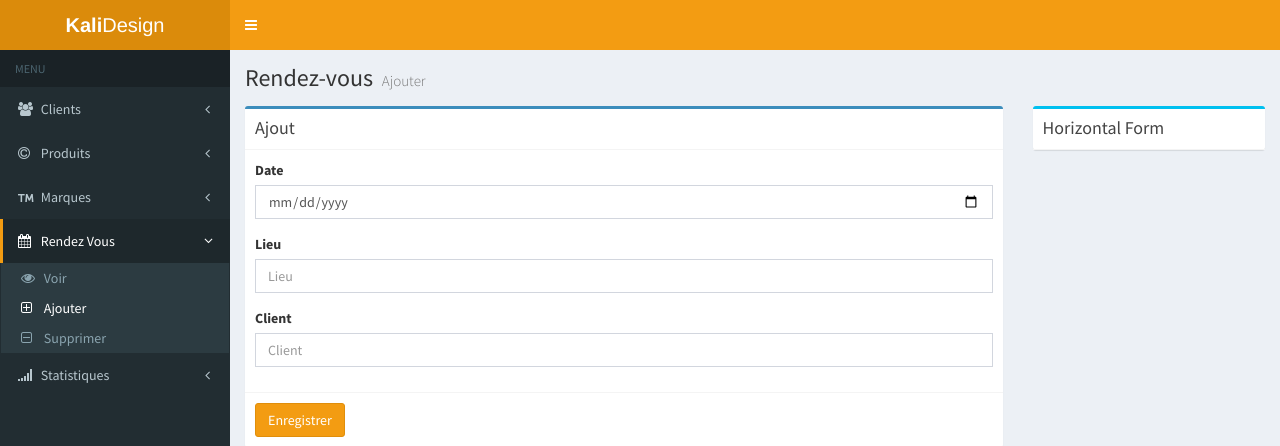
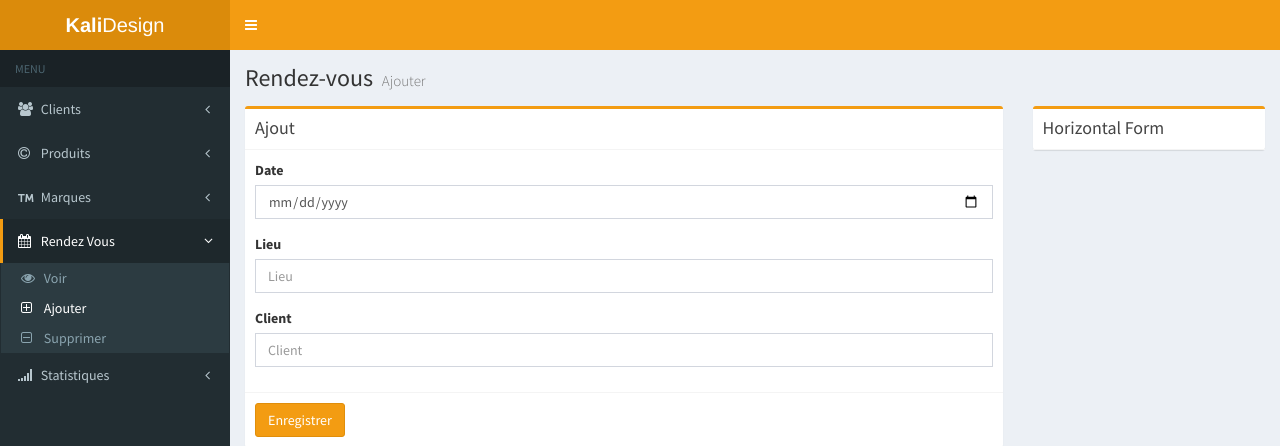
Before and after one commit to SirCrowley/KALI, a PHP site: page /pages/rdv/rdvadd.php in a window 1280 px wide; the page is wider, and only the part inside the window is pictured. Shown: the top 446 px of that part. Run offline with PHP 8.4, Linux system fonts and the light colour scheme; some libraries are stand-ins or nearby versions.

Commit message:
change box yellow

```diff
--- a/GestionKali/pages/clients/clientsadd.php
+++ b/GestionKali/pages/clients/clientsadd.php
@@ -120,7 +120,7 @@
             <!-- left column -->
             <div class="col-md-9">
               <!-- general form elements -->
-              <div class="box box-primary">
+              <div class="box box-warning">
                 <div class="box-header with-border">
                   <h3 class="box-title">Ajout</h3>
                 </div><!-- /.box-header -->
@@ -177,7 +177,7 @@
             <!-- right column -->
             <div class="col-md-3">
               <!-- Horizontal Form -->
-              <div class="box box-info">
+              <div class="box box-warning">
                 <div class="box-header with-border">
                   <h3 class="box-title">Horizontal Form</h3>
                 </div><!-- /.box-header -->
--- a/GestionKali/pages/clients/clientsvue.php
+++ b/GestionKali/pages/clients/clientsvue.php
@@ -124,7 +124,7 @@
         <section class="content">
           <div class="row">
             <div class="col-xs-12">
-              <div class="box">
+              <div class="box box-warning">
                 <div class="box-header">
                   <h3 class="box-title">Liste des Clients</h3>
                 </div><!-- /.box-header -->
--- a/GestionKali/pages/marques/marquesadd.php
+++ b/GestionKali/pages/marques/marquesadd.php
@@ -117,7 +117,7 @@
             <!-- left column -->
             <div class="col-md-9">
               <!-- general form elements -->
-              <div class="box box-primary">
+              <div class="box box-warning">
                 <div class="box-header with-border">
                   <h3 class="box-title">Ajout</h3>
                 </div><!-- /.box-header -->
@@ -138,7 +138,7 @@
             <!-- right column -->
             <div class="col-md-3">
               <!-- Horizontal Form -->
-              <div class="box box-info">
+              <div class="box box-warning">
                 <div class="box-header with-border">
                   <h3 class="box-title">Horizontal Form</h3>
                 </div><!-- /.box-header -->
--- a/GestionKali/pages/marques/marquesvue.php
+++ b/GestionKali/pages/marques/marquesvue.php
@@ -125,7 +125,7 @@
           <div class="row">
             <div class="col-xs-12">
 
-              <div class="box">
+              <div class="box box-warning">
                 <div class="box-header">
                   <h3 class="box-title">Liste des marques</h3>
                 </div><!-- /.box-header -->
--- a/GestionKali/pages/produits/produitsadd.php
+++ b/GestionKali/pages/produits/produitsadd.php
@@ -120,7 +120,7 @@
             <!-- left column -->
             <div class="col-md-9">
               <!-- general form elements -->
-              <div class="box box-primary">
+              <div class="box box-warning">
                 <div class="box-header with-border">
                   <h3 class="box-title">Ajout</h3>
                 </div><!-- /.box-header -->
@@ -149,7 +149,7 @@
             <!-- right column -->
             <div class="col-md-3">
               <!-- Horizontal Form -->
-              <div class="box box-info">
+              <div class="box box-warning">
                 <div class="box-header with-border">
                   <h3 class="box-title">Horizontal Form</h3>
                 </div><!-- /.box-header -->
--- a/GestionKali/pages/produits/produitsvue.php
+++ b/GestionKali/pages/produits/produitsvue.php
@@ -125,7 +125,7 @@
           <div class="row">
             <div class="col-xs-12">
 
-              <div class="box">
+              <div class="box box-warning">
                 <div class="box-header">
                   <h3 class="box-title">Liste des produits</h3>
                 </div><!-- /.box-header -->
--- a/GestionKali/pages/rdv/rdvadd.php
+++ b/GestionKali/pages/rdv/rdvadd.php
@@ -117,7 +117,7 @@
             <!-- left column -->
             <div class="col-md-9">
               <!-- general form elements -->
-              <div class="box box-primary">
+              <div class="box box-warning">
                 <div class="box-header with-border">
                   <h3 class="box-title">Ajout</h3>
                 </div><!-- /.box-header -->
@@ -146,7 +146,7 @@
             <!-- right column -->
             <div class="col-md-3">
               <!-- Horizontal Form -->
-              <div class="box box-info">
+              <div class="box box-warning">
                 <div class="box-header with-border">
                   <h3 class="box-title">Horizontal Form</h3>
                 </div><!-- /.box-header -->
--- a/GestionKali/pages/rdv/rdvvue.php
+++ b/GestionKali/pages/rdv/rdvvue.php
@@ -125,7 +125,7 @@
           <div class="row">
             <div class="col-xs-12">
 
-              <div class="box">
+              <div class="box box-warning">
                 <div class="box-header">
                   <h3 class="box-title">Liste des rendez vous</h3>
                 </div><!-- /.box-header -->
```
